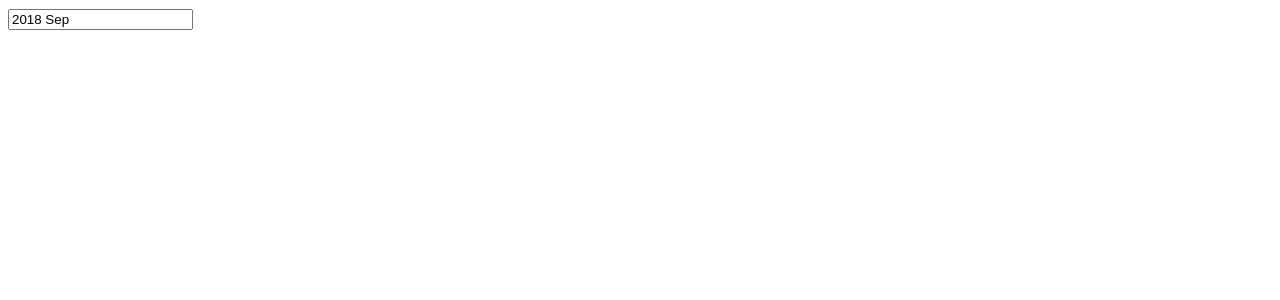
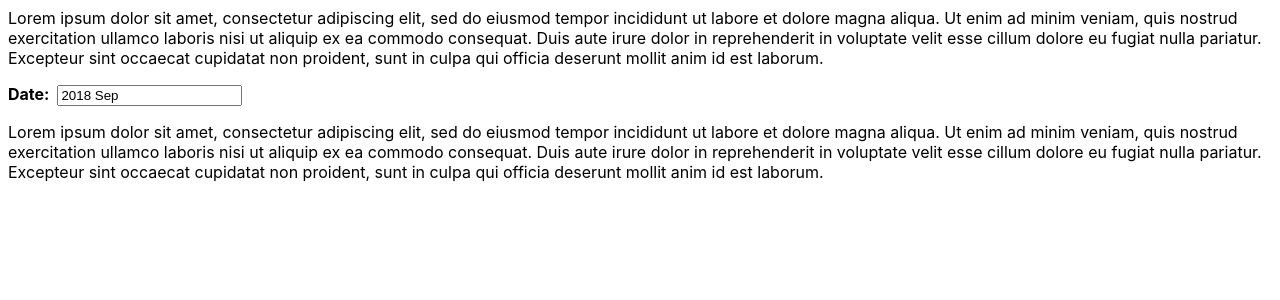
Before and after one commit to crankedapps/ngx-month-year-selector, an Angular app: page / in a window 1280 px wide. Shown: the top 300 px of the page. Built offline with nearby package versions, Linux system fonts and the light colour scheme.

Commit message:
Cleanup, lipsum

```diff
--- a/src/app/app.component.html
+++ b/src/app/app.component.html
@@ -1 +1,14 @@
-<app-monthyearselector [options]="options" (change)="onChange($event)"></app-monthyearselector>
+<div style="margin-bottom: 1rem;">
+        Lorem ipsum dolor sit amet, consectetur adipiscing elit, sed do eiusmod tempor incididunt ut labore et dolore magna aliqua. Ut enim ad minim veniam,
+        quis nostrud exercitation ullamco laboris nisi ut aliquip ex ea commodo consequat. Duis aute irure dolor in reprehenderit in voluptate velit esse cillum
+        dolore eu fugiat nulla pariatur. Excepteur sint occaecat cupidatat non proident, sunt in culpa qui officia deserunt mollit anim id est laborum.
+</div>
+<div style="margin-bottom: 1rem;">
+        <div style="display: inline-block; font-weight: bold; margin-right: 0.5rem;">Date:</div>
+        <app-monthyearselector [options]="options" (change)="onChange($event)"></app-monthyearselector>
+</div>
+<div>
+        Lorem ipsum dolor sit amet, consectetur adipiscing elit, sed do eiusmod tempor incididunt ut labore et dolore magna aliqua. Ut enim ad minim veniam,
+        quis nostrud exercitation ullamco laboris nisi ut aliquip ex ea commodo consequat. Duis aute irure dolor in reprehenderit in voluptate velit esse cillum
+        dolore eu fugiat nulla pariatur. Excepteur sint occaecat cupidatat non proident, sunt in culpa qui officia deserunt mollit anim id est laborum.
+</div>
--- a/src/app/monthyearselector/dropdown/dropdown.component.css
+++ b/src/app/monthyearselector/dropdown/dropdown.component.css
@@ -3,6 +3,7 @@
     border: 1px solid #000;
     border-radius: 5px;
     border-top-left-radius: 0;
+    background-color: #fff;
     padding: 0.5em;
     width: 200px;
     -webkit-user-select: none; /* Chrome/Safari */
--- a/src/app/monthyearselector/dropdown/dropdown.component.ts
+++ b/src/app/monthyearselector/dropdown/dropdown.component.ts
@@ -1,4 +1,4 @@
-import { Component, OnInit, Input, Output, EventEmitter, HostListener } from '@angular/core';
+import { Component, OnInit, Input, Output, EventEmitter, HostListener, OnChanges, SimpleChange } from '@angular/core';
 import { IMonthYearSelectorOptions } from '../../models/IMonthYearSelectorOptions';
 import { IMonthYearSelectorDate } from '../../models/IMonthYearSelectorDate';
 
@@ -20,11 +20,17 @@
 
   constructor() { }
 
+  // Init
+  ngOnInit() {
+    this.year = this.dateSelected.year;
+    this.month = this.dateSelected.month;
+  }
+
+  // Detect when click outside of dropdown component
   @HostListener('click')
   clickInside() {
     this.wasInside = true;
   }
-
   @HostListener('document:click')
   clickout() {
     if (!this.wasInside) {
@@ -34,17 +40,28 @@
     this.wasInside = false;
   }
 
-  ngOnInit() {
-    this.year = this.dateSelected.year;
-    this.month = this.dateSelected.month;
+  // Listen for changes to @Input values
+  ngOnChanges(changes: {[propKey: string]: SimpleChange}) {
+    for (const propName of Object.keys(changes)) {
+      // Clear state when dropdown is toggled
+      if (propName === 'display') {
+        this.clearState();
+      }
+    }
   }
 
+  // monthChange event listneer for month component
   monthChange(e): void {
     this.selected.emit({ year: this.year, month: this.month });
   }
 
+  // Close dropdown
   close(): void {
     this.display = false;
+  }
+
+  // Clear month/year view state
+  clearState(): void {
     this.month = this.dateSelected.month;
     this.year = this.dateSelected.year;
   }
--- a/src/app/monthyearselector/dropdown/month/month.component.ts
+++ b/src/app/monthyearselector/dropdown/month/month.component.ts
@@ -18,14 +18,17 @@
 
   constructor() { }
 
+  // Init
   ngOnInit() {
   }
 
+  // Month click event
   clickMonth(idx: number): void {
     this.month = idx;
     this.monthChange.emit(this.month);
   }
 
+  // Month active state
   stateMonthActive(i: number): boolean {
     return this.dateSelected.year == this.year && this.month == i;
   }
--- a/src/app/monthyearselector/dropdown/year/year.component.ts
+++ b/src/app/monthyearselector/dropdown/year/year.component.ts
@@ -13,13 +13,16 @@
 
   constructor() {}
 
+  // Init
   ngOnInit() {}
 
+  // Year back click event
   yearBack(): void {
     this.year--;
     this.yearChange.emit(this.year);
   }
 
+  // Year forward click event
   yearForward(): void {
     this.year++;
     this.yearChange.emit(this.year);
--- a/src/app/monthyearselector/monthyearselector.component.css
+++ b/src/app/monthyearselector/monthyearselector.component.css
@@ -0,0 +1,3 @@
+.monthyearselector-wrapper {
+    display: inline-block;
+}
--- a/src/app/monthyearselector/monthyearselector.component.html
+++ b/src/app/monthyearselector/monthyearselector.component.html
@@ -1,2 +1,4 @@
-<app-textinput [options]="options" [dateSelected]="dateSelected" (click)="textInputClick($event)"></app-textinput>
-<app-dropdown [options]="options" [dateSelected]="dateSelected" (selected)="onDateSelected($event)" [(display)]="dropDownToggled"></app-dropdown>
+<div class="monthyearselector-wrapper">
+    <app-textinput [options]="options" [dateSelected]="dateSelected" (click)="textInputClick($event)"></app-textinput>
+    <app-dropdown [options]="options" [dateSelected]="dateSelected" (selected)="onDateSelected($event)" [(display)]="dropdownToggled"></app-dropdown>
+</div>
--- a/src/app/monthyearselector/monthyearselector.component.ts
+++ b/src/app/monthyearselector/monthyearselector.component.ts
@@ -10,7 +10,7 @@
 export class MonthyearselectorComponent implements OnInit {
   @Output() change = new EventEmitter();
   @Input() options: IMonthYearSelectorOptions;
-  dropDownToggled: boolean = false;
+  dropdownToggled: boolean = false;
   dateSelected: {
     year: number;
     month: number;
@@ -18,6 +18,7 @@
 
   constructor() { }
 
+  // Init
   ngOnInit() {
     // Set default options
     const defaultOptions: IMonthYearSelectorOptions = {
@@ -37,18 +38,20 @@
     }
   }
 
+  // selected event for dropdown component
   onDateSelected(e: IMonthYearSelectorDate): void {
     console.log('onDateSelected', e);
     this.dateSelected = e;
     this.change.emit(this.dateSelected);
     if (this.options.closeOnSelect) {
-      this.dropDownToggled = false;
+      this.dropdownToggled = false;
     }
   }
 
+  // text input click event
   textInputClick($event: Event) {
     if (!this.options.disabled) {
-      this.dropDownToggled = !this.dropDownToggled;
+      this.dropdownToggled = !this.dropdownToggled;
     }
     $event.preventDefault();
     $event.stopPropagation();
```
